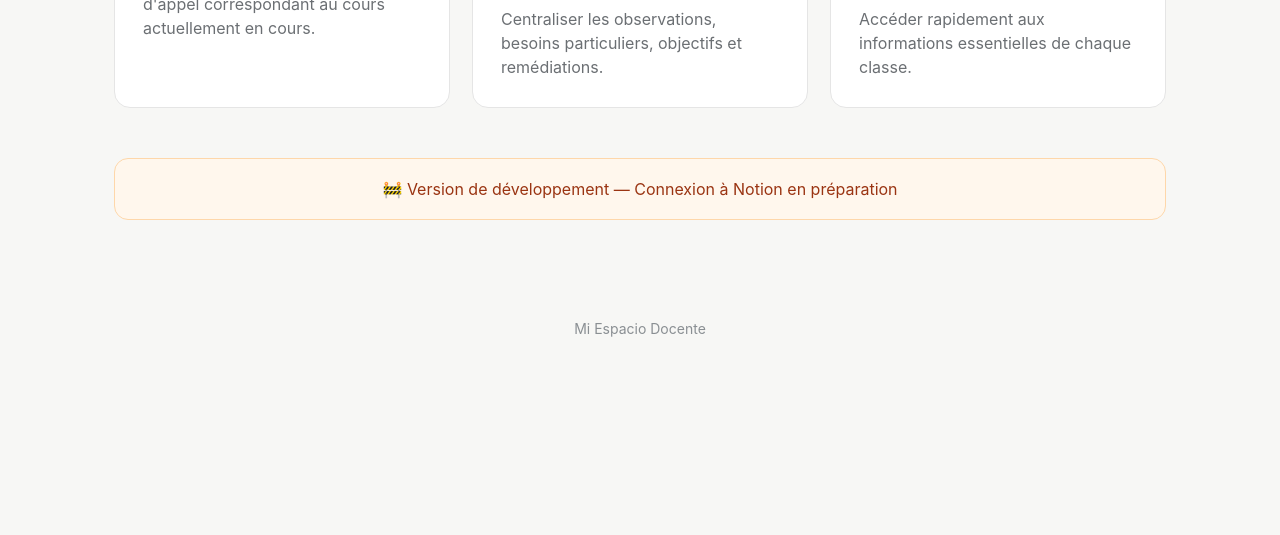
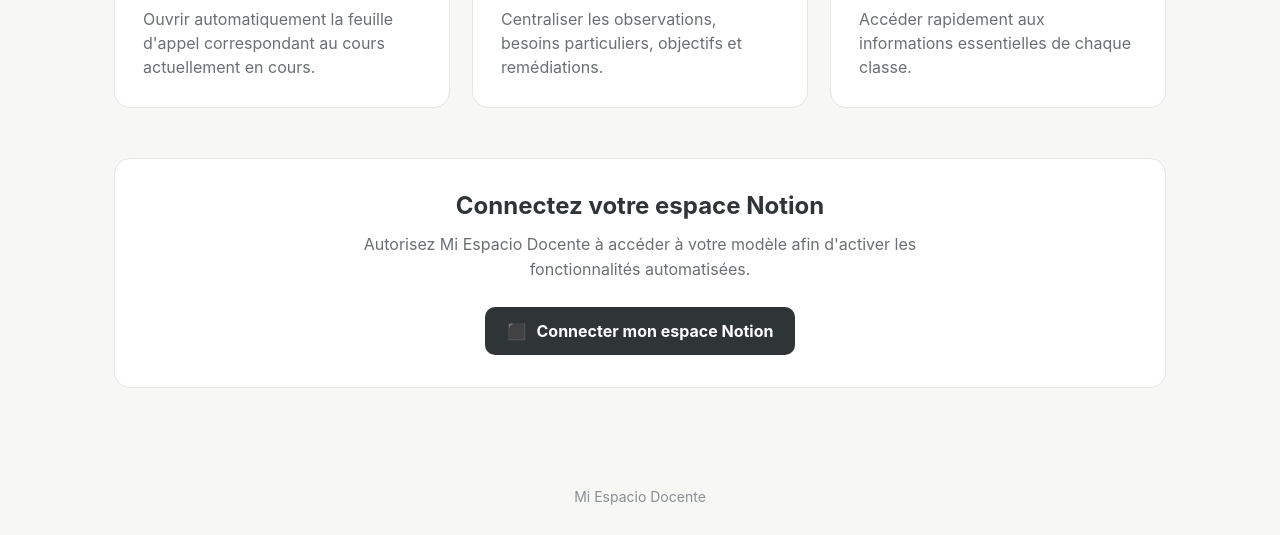
Before and after one commit to kyliancourel/mi-espacio-docente, a plain HTML site: page index.html in a window 1280 px wide. Shown: the part 465-1000 px from the top of the page. Before the commit the page ends 832 px from the top, so only its background shows below. Drawn offline with Linux system fonts and the light colour scheme.

Commit message:
Refactor connection section and card layout in HTML

```diff
--- a/index.html
+++ b/index.html
@@ -108,14 +108,45 @@
       line-height: 1.5;
     }
 
-    .status {
+    .connection-section {
       margin-top: 50px;
-      background: #fff7ed;
-      border: 1px solid #fed7aa;
-      border-radius: 14px;
-      padding: 20px;
+      background: white;
+      border: 1px solid #e5e5e5;
+      border-radius: 16px;
+      padding: 32px;
       text-align: center;
-      color: #9a3412;
+    }
+
+    .connection-section h3 {
+      font-size: 24px;
+      margin-bottom: 12px;
+    }
+
+    .connection-section p {
+      max-width: 650px;
+      margin: 0 auto 24px;
+      color: #6b6f73;
+      line-height: 1.6;
+    }
+
+    .notion-button {
+      display: inline-flex;
+      align-items: center;
+      justify-content: center;
+      gap: 10px;
+      padding: 14px 22px;
+      background: #2f3437;
+      color: white;
+      text-decoration: none;
+      border-radius: 10px;
+      font-size: 16px;
+      font-weight: 700;
+      transition: transform 0.2s ease, opacity 0.2s ease;
+    }
+
+    .notion-button:hover {
+      transform: translateY(-2px);
+      opacity: 0.9;
     }
 
     footer {
@@ -132,6 +163,10 @@
 
       main {
         padding-top: 45px;
+      }
+
+      .connection-section {
+        padding: 24px;
       }
     }
   </style>
@@ -166,7 +201,7 @@
     <section class="cards">
 
       <article class="card">
-  <div class="icon">📋</div>
+        <div class="card-icon">📋</div>
         <h3>Faire l'appel</h3>
         <p>
           Ouvrir automatiquement la feuille d'appel correspondant
@@ -194,9 +229,22 @@
 
     </section>
 
-    <div class="status">
-      🚧 Version de développement — Connexion à Notion en préparation
-    </div>
+    <section class="connection-section">
+      <h3>Connectez votre espace Notion</h3>
+
+      <p>
+        Autorisez Mi Espacio Docente à accéder à votre modèle
+        afin d'activer les fonctionnalités automatisées.
+      </p>
+
+      <a
+        class="notion-button"
+        href="/api/notion/connect"
+      >
+        <span>⬛</span>
+        Connecter mon espace Notion
+      </a>
+    </section>
 
   </main>
 
```
Lines whose indentation alone changed are shown as unchanged.
